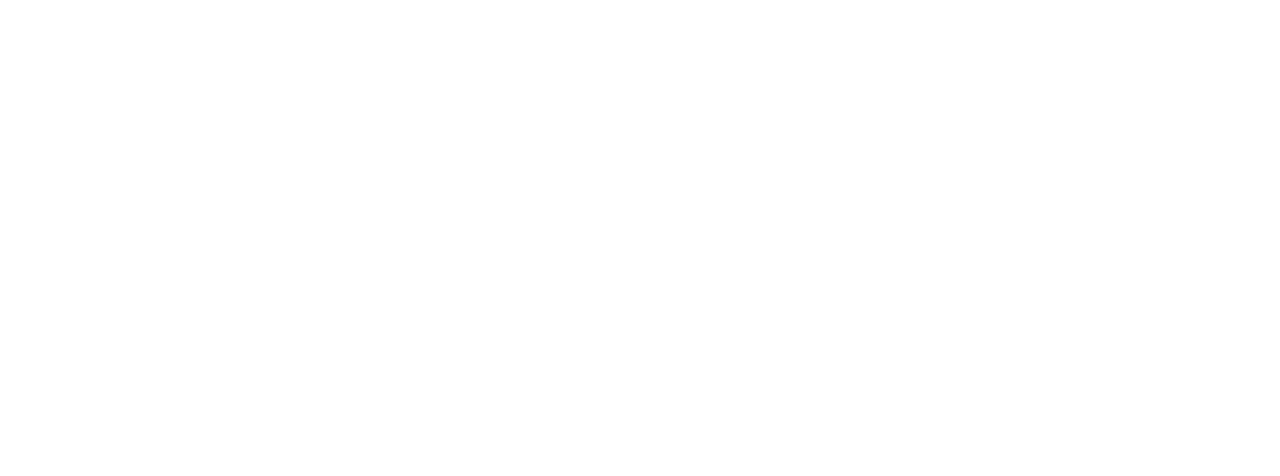
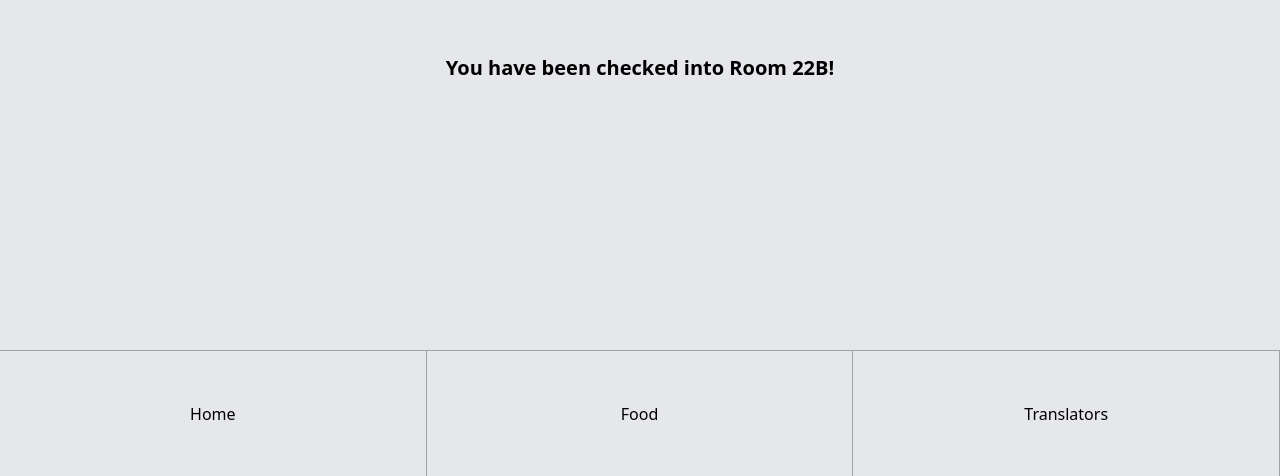
Before and after one commit to daltay15/HackDFW, a React (Create React App) app: page /checkedin in a window 1280 px wide. Shown: the part 324-800 px from the top of the page. Built offline with nearby package versions, Linux system fonts and the light colour scheme.

Commit message:
Check Ins

```diff
--- a/package.json
+++ b/package.json
@@ -10,6 +10,7 @@
     "@testing-library/user-event": "^13.5.0",
     "firebase": "^9.10.0",
     "heroicons": "^2.0.11",
+    "qrcode.react": "^3.1.0",
     "react": "^18.2.0",
     "react-dom": "^18.2.0",
     "react-icons": "^4.4.0",
--- a/src/App.js
+++ b/src/App.js
@@ -11,6 +11,7 @@
 import Admin from "./pages/Admin/admin";
 import { useState, React } from "react";
 import { PageContext } from "./hooks/pageContext";
+import CheckedIn from "./pages/Staff/checkedIn";
 
 function App() {
   const [userToken, setUserToken] = useState({
@@ -52,6 +53,7 @@
             />
             <Route path="/translate" component={Translate} />
             <Route path="/admin" component={Admin} />
+            <Route path="/checkedin" component={CheckedIn} />
           </Switch>
         </div>
       </Router>
--- /dev/null
+++ b/src/pages/Staff/checkedIn.js
@@ -0,0 +1,21 @@
+import React, { useState, useContext } from "react";
+import Navigation from "../../components/navigation";
+import CheckedInView from "../../views/CheckedInView";
+import { PageContext } from "../../hooks/pageContext";
+
+export default function CheckedIn() {
+  const tabs = [
+    { title: "Home", href: "/staffdisplay" },
+    { title: "Food", href: "/menu" },
+    { title: "Translators", href: "/translate" },
+  ];
+
+  const auth = useContext(PageContext);
+
+  return (
+    <div className="h-screen w-screen bg-black">
+      <CheckedInView />
+      <Navigation tabs={tabs} />
+    </div>
+  );
+}
--- /dev/null
+++ b/src/views/CheckedInView.js
@@ -0,0 +1,15 @@
+import { PageContext } from "../hooks/pageContext";
+import React, { useContext } from "react";
+import { QRCodeSVG } from "qrcode.react";
+
+export default function CheckedInView() {
+  const auth = useContext(PageContext);
+
+  return (
+    <div className="flex justify-center items-center bg-gray-200 h-full flex-col">
+      <div className="text-xl font-bold items-center justify-center flex text-center     pb-4">
+        You have been checked into Room 22B!
+      </div>
+    </div>
+  );
+}
--- a/src/views/StaffView.js
+++ b/src/views/StaffView.js
@@ -1,5 +1,6 @@
 import { PageContext } from "../hooks/pageContext";
 import React, { useContext } from "react";
+import { QRCodeSVG } from "qrcode.react";
 
 export default function StaffView() {
   const auth = useContext(PageContext);
@@ -11,10 +12,15 @@
   }
 
   return (
-    <div className="flex justify-center items-center bg-gray-200 h-full">
-      <div className="text-xl font-bold items-center justify-center flex text-center whitespace-pre">
-        Welcome {auth[0].username}!
+    <div className="flex justify-start items-center bg-gray-200 h-full flex-col pt-36">
+      <div className="text-xl font-bold items-center justify-center flex text-center whitespace-pre pb-4">
+        Welcome {auth[0].username}! {"\n"}Scan Below To Check In To {"\n"} Room
+        22B
       </div>
+      <QRCodeSVG className="pb-4" value={window.location.href + "/checkedin"} />
+      <a href="/checkedin" className="font-bold text-blue-600 underline">
+        Check In Without QR Code
+      </a>
     </div>
   );
 }
```
Also changed, not shown: src/hooks/useCheckin.js (added, +30 -0 lines), 1 other file (tests, documents, lock files or other folders).
